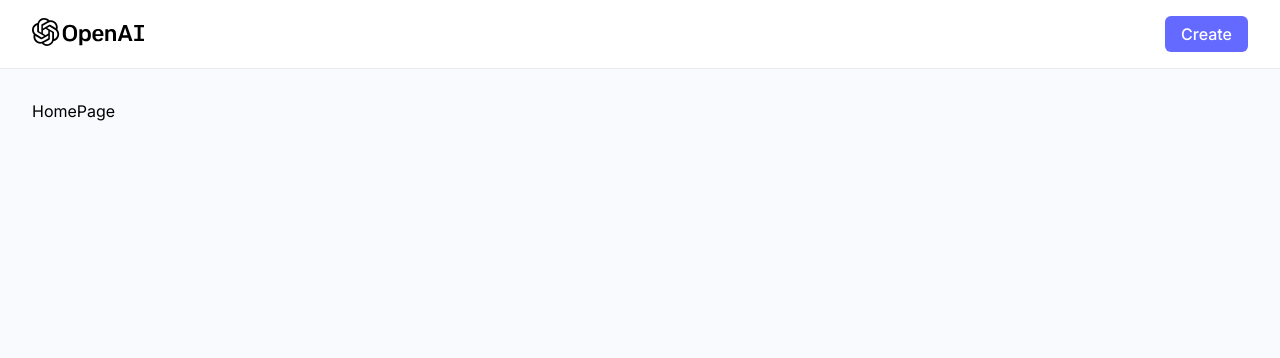
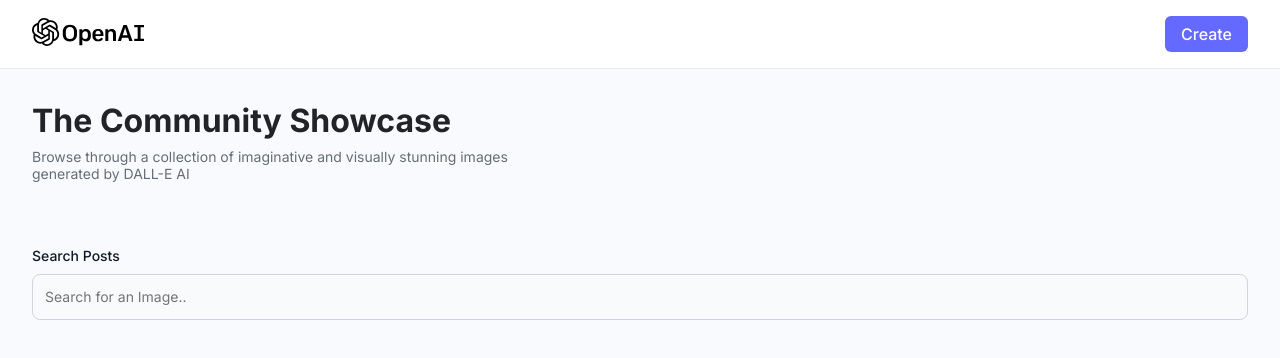
Before and after one commit to rafiuislam/DallE-2.0-Integration, a Vue app in the folder frontend/: page / in a window 1280 px wide. Before the commit this address had no page. Shown: the top 358 px of the page. Built offline with nearby package versions, Linux system fonts and the light colour scheme.

Commit message:
header and search field design dine

```diff
--- a/frontend/src/views/Home.vue
+++ b/frontend/src/views/Home.vue
@@ -1,3 +1,32 @@
+<script setup>
+import { ref } from "vue";
+
+const searchText = ref("");
+</script>
+
 <template>
-  <div>HomePage</div>
+  <section>
+    <div class="home-title">
+      <h1>The Community Showcase</h1>
+      <p>
+        Browse through a collection of imaginative and visually stunning images
+        generated by DALL-E AI
+      </p>
+    </div>
+    <div class="search-input">
+      <div class="input-wrapper">
+        <div class="label-container">
+          <label for="text">Search Posts</label>
+        </div>
+        <input
+          type="text"
+          id="text"
+          name="text"
+          placeholder="Search for an Image.."
+          v-model="searchText"
+          required
+        />
+      </div>
+    </div>
+  </section>
 </template>
```
